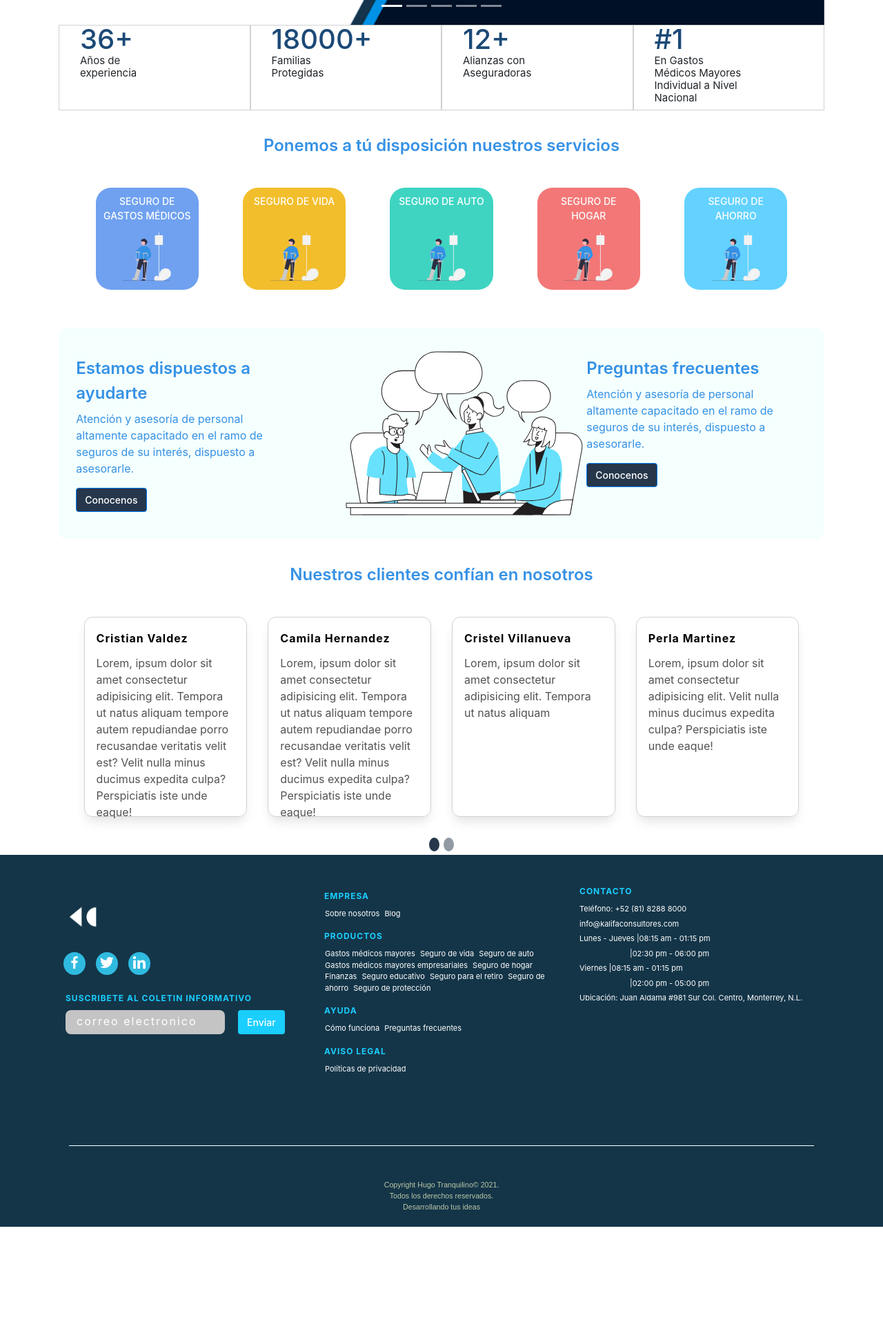
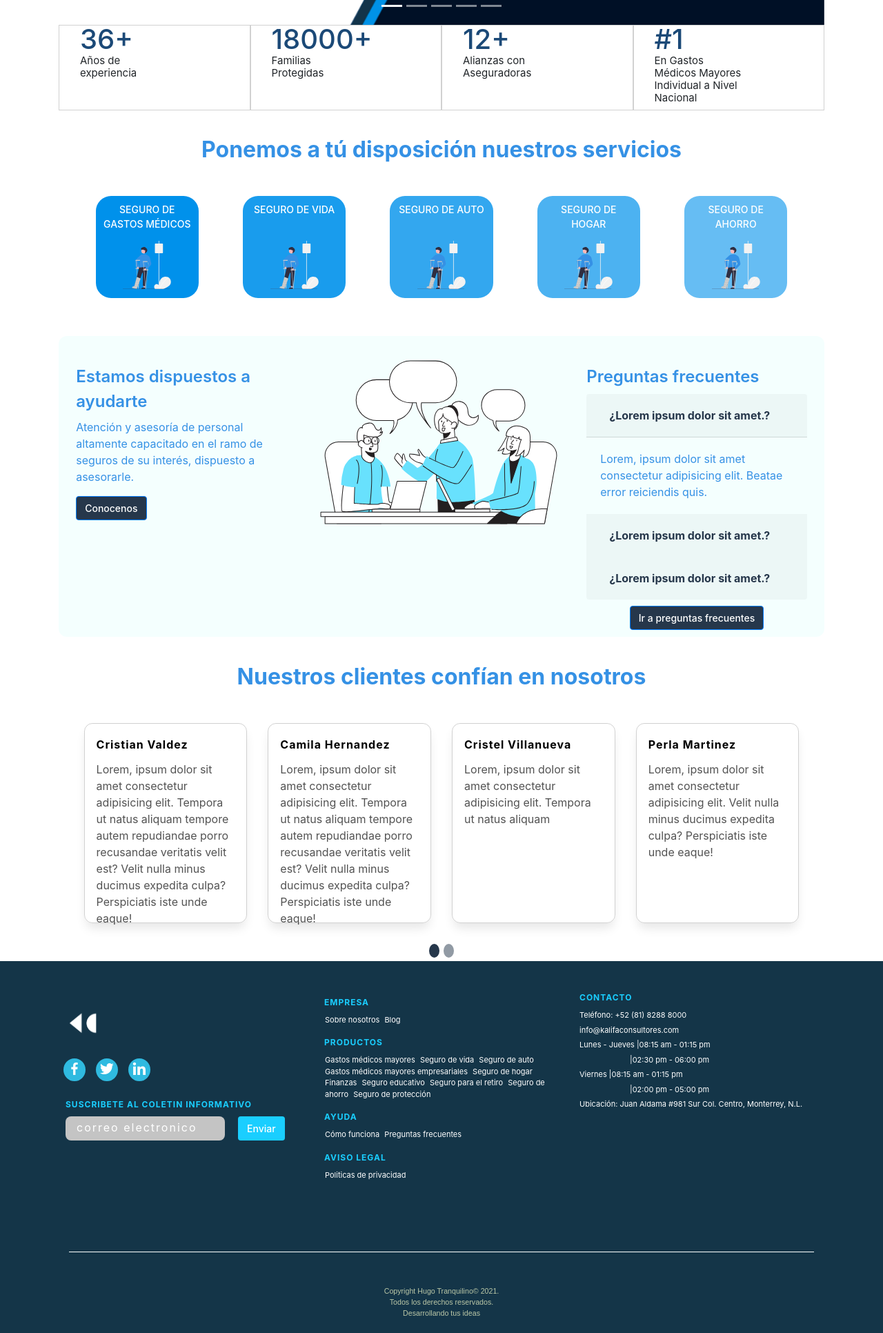
Before and after one commit to HugoTranquilino/aseguradora, a PHP site: page / in a window 1280 px wide. Shown: the part 465-2397 px from the top of the page at 69% size. Before the commit the page ends 2243 px from the top, so only its background shows below. Run offline with PHP 8.4, Linux system fonts and the light colour scheme; a map, chart or similar area stays blank; grey boxes are pictures that could not be loaded.

Commit message:
actualizacion de la vista

```diff
--- a/assets/css/styles.css
+++ b/assets/css/styles.css
@@ -35,6 +35,13 @@
     --s_rosa:#f37777;
     --s_cielo:#63d2ff;
 
+    --azul-1:#0091eb;
+    --azul-2:#199ced;
+    --azul-3:#33a7ef;
+    --azul-4:#4cb2f1;
+    --azul-5:#66bdf3;
+    --azul-6:#7fc8f5;
+
     /* footer */
     --background_footer:#143548;
 }
@@ -61,6 +68,7 @@ section{
 .btn-secoundary:hover {
     background: var(--azul-oscuro-primario);
     color: var(--blancos);
+    border: 1px solid var(--blancos);
 }
 
 /* navbar */
@@ -127,7 +135,24 @@ span.navbar-toggler-icon {
     border-radius: 12px;
 }
 
+.card{
+    background: none;
+    border: none;
+}
+
+.btn.btn-link.btn-block.text-left {
+    color: var(--azul-oscuro-primario);
+    font-weight: bold;
+}
+
 .title-secction{
+    color:var(--azul-primario);
+    font-size: 32px;
+    font-weight: bold;
+    margin-bottom: 2%;
+}
+
+.title{
     color:var(--azul-primario);
     font-size: 24px;
     font-weight: 600;
@@ -137,6 +162,10 @@ span.navbar-toggler-icon {
 .msg-compania{
     margin: 12% 3% 3% 3%;
     color: var(--azul-primario);
+}
+
+.img_compania{
+    margin: 1px -11% 0px -11%;
 }
 
 /* comentarios */
@@ -208,49 +237,33 @@ ol.carousel-indicators.comentarios {
     height: 148px;
     margin: 0px 3% 0px 3%;
     border-radius: 22px;
-    background: #4d9af45c;
+    /* background: #4d9af45c; */
     transition: all 400ms ease;
 }
 
 .target-seguro:hover{
     box-shadow: 13px 16px 4px -2px rgba(0,0,0,0.1);
     transform: translateY(-3%);
-    /* animation-delay: 2s,4ms;
-    width: 145px; */
 }
 
-.gastos_medicos{
-    /* background: var(--t_verd); */
-    background: var(--s_azul_claro);
-    /* #6fa1f0 */
-    /* azul claro */
+.seguro_1{
+    background: var(--azul-1);
 }
 
-.vida{
-    /* background: var(--t_turqueza); */
-    background: var(--s_amarillo);
-    /* #155a8dd9 */
+.seguro_2{
+    background: var(--azul-2);
 }
 
-.auto{
-    /* background:var(--t_melon); */
-    background: var(--s_menta);
-    /* #f2be2c */
-    /* amarillo */
+.seguro_3{
+    background: var(--azul-3);
 }
 
-.hogar{
-    /* background: var(--t_cielo); */
-    background: var(--s_rosa);
-    /* #f37777 */
-    /* rosa */
+.seguro_4{
+    background: var(--azul-4);
 }
 
-.ahorro{
-    /* background: var(--t_menta); */
-    background: var(--s_cielo);
-    /* #63d2ff */
-    /* cielo */
+.seguro_5{
+    background: var(--azul-5);
 }
 
 .title-target {
@@ -394,3 +407,9 @@ ul.servicios {
     font-family: Heebo,sans-serif;
     margin-bottom: 2em;
 }
+
+/* seccion de contacto */
+.info-box{
+    background: #1aceff5c;
+    padding: 2% 0px 2% 0px;
+}
--- a/pages/home.php
+++ b/pages/home.php
@@ -4,5 +4,5 @@ include('views/estadisticas.php');
 include('views/top_seguros.php');
 include('views/compania.php');
 include('views/comentarios.php');
-// include('views/top_seguros.php');
+// include('views/contacto.php');
 ?>
--- a/views/compania.php
+++ b/views/compania.php
@@ -3,9 +3,10 @@
         <div class="row">
             <div class="col-md-4">
                 <div class="msg-compania">
-                    <label for="title-secction" class="title-secction">Estamos dispuestos a ayudarte</label>
+                    <label for="title-secction" class="title">Estamos dispuestos a ayudarte</label>
                     <p class="mensaje">
-                    Atención y asesoría de personal altamente capacitado en el ramo de seguros de su interés, dispuesto a asesorarle.
+                        Atención y asesoría de personal altamente capacitado en el ramo de seguros de su interés,
+                        dispuesto a asesorarle.
                     </p>
                     <button type="button" class="btn-primary btn" id="conocenos">Conocenos</button>
                 </div>
@@ -17,11 +18,82 @@
             </div>
             <div class="col-md-4">
                 <div class="msg-compania">
-                    <label for="title-secction" class="title-secction">Preguntas frecuentes</label>
+                    <label for="title-secction" class="title">Preguntas frecuentes</label>
+                    <!-- <p class="mensaje">
+                        <b>¿Lorem ipsum dolor sit amet.?</b> <br>
+                        Lorem ipsum dolor sit amet, consectetur adipisicing.
+                    </p>
                     <p class="mensaje">
-                    Atención y asesoría de personal altamente capacitado en el ramo de seguros de su interés, dispuesto a asesorarle.
+                        <b>¿Lorem ipsum dolor sit amet.?</b> <br>
+                        Lorem ipsum dolor sit amet, consectetur adipisicing.
                     </p>
-                    <button type="button" class="btn-primary btn" id="conocenos">Conocenos</button>
+                    <p class="mensaje">
+                        <b>¿Lorem ipsum dolor sit amet.?</b> <br>
+                        Lorem ipsum dolor sit amet, consectetur adipisicing.
+                    </p> -->
+
+                    <div class="accordion" id="accordionExample">
+                        <div class="card">
+                            <div class="card-header" id="headingOne">
+                                <h2 class="mb-0">
+                                    <button class="btn btn-link btn-block text-left" type="button"
+                                        data-toggle="collapse" data-target="#collapseOne" aria-expanded="true"
+                                        aria-controls="collapseOne">
+                                        ¿Lorem ipsum dolor sit amet.?
+                                    </button>
+                                </h2>
+                            </div>
+
+                            <div id="collapseOne" class="collapse show" aria-labelledby="headingOne"
+                                data-parent="#accordionExample">
+                                <div class="card-body">
+                                    Lorem, ipsum dolor sit amet consectetur adipisicing elit. Beatae error reiciendis
+                                    quis.
+                                </div>
+                            </div>
+                        </div>
+                        <div class="card">
+                            <div class="card-header" id="headingTwo">
+                                <h2 class="mb-0">
+                                    <button class="btn btn-link btn-block text-left collapsed" type="button"
+                                        data-toggle="collapse" data-target="#collapseTwo" aria-expanded="false"
+                                        aria-controls="collapseTwo">
+                                        ¿Lorem ipsum dolor sit amet.?
+                                    </button>
+                                </h2>
+                            </div>
+                            <div id="collapseTwo" class="collapse" aria-labelledby="headingTwo"
+                                data-parent="#accordionExample">
+                                <div class="card-body">
+                                    Lorem ipsum dolor sit amet consectetur adipisicing elit. Nam quos tenetur omnis
+                                    accusamus ad aspernatur repudiandae fuga nesciunt eligendi. Numquam.
+                                </div>
+                            </div>
+                        </div>
+                        <div class="card">
+                            <div class="card-header" id="headingThree">
+                                <h2 class="mb-0">
+                                    <button class="btn btn-link btn-block text-left collapsed" type="button"
+                                        data-toggle="collapse" data-target="#collapseThree" aria-expanded="false"
+                                        aria-controls="collapseThree">
+                                        ¿Lorem ipsum dolor sit amet.?
+                                    </button>
+                                </h2>
+                            </div>
+                            <div id="collapseThree" class="collapse" aria-labelledby="headingThree"
+                                data-parent="#accordionExample">
+                                <div class="card-body">
+                                    Lorem ipsum dolor sit amet consectetur adipisicing elit. Reprehenderit veniam hic
+                                    quo nostrum adipisci!
+                                </div>
+                            </div>
+                        </div>
+                    </div>
+
+                    <center>
+                        <button type="button" class="btn-primary btn" id="preguntas_frecuentes" style="margin-top: 3%;">Ir a preguntas
+                            frecuentes</button>
+                    </center>
                 </div>
             </div>
         </div>
--- a/views/footer.php
+++ b/views/footer.php
@@ -4,7 +4,7 @@
         <div class="container">
             <div class="col-md-12">
                 <div class="row ">
-                    <div class="col-md-4 seccion_down">
+                    <div class="col-lg-4 col-md-6 col-xs-12 seccion_down">
                         <div class="footer-principal">
                             <div class="compania">
                                 <a href="#" class="">
@@ -52,10 +52,10 @@
                             </div>
                         </div>
                     </div>
-                    <div class="col-md-4 seccion_down">
+                    <div class="col-lg-4 col-md-6 col-xs-12 seccion_down">
                         <section>
                             <div class="title_section_footer">
-                                <label for="" class="title">EMPRESA</label>
+                                <label for="" class="">EMPRESA</label>
                             </div>
                             <div class="content-secction">
                                 <ul class="servicios">
@@ -70,7 +70,7 @@
                         </section>
                         <section>
                             <div class="title_section_footer">
-                                <label for="" class="title">PRODUCTOS</label>
+                                <label for="" class="">PRODUCTOS</label>
                             </div>
                             <div class="content-secction">
                                 <ul class="servicios">
@@ -109,7 +109,7 @@
                         </section>
                         <section>
                             <div class="title_section_footer">
-                                <label for="" class="title">AYUDA</label>
+                                <label for="" class="">AYUDA</label>
                             </div>
                             <div class="content-secction">
                                 <ul class="servicios">
@@ -124,7 +124,7 @@
                         </section>
                         <section>
                             <div class="title_section_footer">
-                                <label for="" class="title">AVISO LEGAL</label>
+                                <label for="" class="">AVISO LEGAL</label>
                             </div>
                             <div class="content-secction">
                                 <ul class="servicios">
@@ -135,9 +135,9 @@
                             </div>
                         </section>
                     </div>
-                    <div class="col-md-4 seccion_down">
+                    <div class="col-lg-4 col-md-12 col-xs-12 seccion_down">
                         <div class="title_section_footer">
-                            <label for="" class="title">CONTACTO</label>
+                            <label for="" class="">CONTACTO</label>
                         </div>
                         <div class="content-secction">
                             <div class="line_item">
@@ -162,16 +162,6 @@
                                 <label for="" class="item_contact">Ubicación: Juan Aldama #981 Sur Col. Centro,
                                     Monterrey, N.L.</label>
                             </div>
-                            <!-- <P>
-                                Teléfono: +52 (81) 8288 8000 <br>
-                                info@kalifaconsultores.com <br>
-                                Lunes - Jueves| 08:15 am - 01:15 pm <br>
-                                |02:30 pm - 06:00 pm <br>
-                                Viernes| 08:15 am - 01:15 pm <br>
-                                | 02:00 pm - 05:00 pm
-                                <br>
-                                Ubicación: Juan Aldama #981 Sur Col. Centro, Monterrey, N.L.
-                            </P> -->
                         </div>
                         <div class="section-map">
                             <div class="col-md-12 col-lg-12 col-xl-12">
@@ -196,6 +186,9 @@
     </footer>
 
     <script src="assets/js/jquery-3.5.1.js"></script>
+    <!-- <script src="https://cdn.jsdelivr.net/npm/@popperjs/core@2.9.1/dist/umd/popper.min.js" integrity="sha384-SR1sx49pcuLnqZUnnPwx6FCym0wLsk5JZuNx2bPPENzswTNFaQU1RDvt3wT4gWFG" crossorigin="anonymous"></script> -->
+<!-- <script src="https://cdn.jsdelivr.net/npm/bootstrap@5.0.0-beta3/dist/js/bootstrap.min.js" integrity="sha384-j0CNLUeiqtyaRmlzUHCPZ+Gy5fQu0dQ6eZ/xAww941Ai1SxSY+0EQqNXNE6DZiVc" crossorigin="anonymous"></script> -->
+    <!-- <script src="https://cdn.jsdelivr.net/npm/bootstrap@5.0.0-beta3/dist/js/bootstrap.bundle.min.js"></script> -->
     <script src="assets/js/bootstrap.bundle.min.js"></script>
     <script src="assets/js/boxicons.js"></script>
     <!-- <script src="https://code.jquery.com/jquery-3.5.1.slim.min.js"></script> -->
--- a/views/header.php
+++ b/views/header.php
@@ -8,6 +8,7 @@
     <title>Kalifa Consultores</title>
     <link rel="shortcut icon" href="assets/img/KCfavicon.ico">
     <link rel="stylesheet" href="assets/css/bootstrap.min.css">
+    <!-- <link href="https://cdn.jsdelivr.net/npm/bootstrap@5.0.0-beta3/dist/css/bootstrap.min.css" rel="stylesheet" integrity="sha384-eOJMYsd53ii+scO/bJGFsiCZc+5NDVN2yr8+0RDqr0Ql0h+rP48ckxlpbzKgwra6" crossorigin="anonymous"> -->
     <link rel="stylesheet" href="assets/css/styles.css">
 </head>
 
--- a/views/top_seguros.php
+++ b/views/top_seguros.php
@@ -7,7 +7,7 @@
             <div class="carousel-inner" id="seguros">
                 <div class="carousel-item active">
                     <div class="row">
-                        <div class="target-seguro gastos_medicos">
+                        <div class="target-seguro seguro_1">
                             <div class="title-target">
                                 <label for="title-seguro">SEGURO DE GASTOS MÉDICOS</label>
                             </div>
@@ -17,7 +17,7 @@
                                 </center>
                             </div>
                         </div>
-                        <div class="target-seguro vida">
+                        <div class="target-seguro seguro_2">
                             <div class="title-target">
                                 <label for="title-seguro">SEGURO DE VIDA</label>
                             </div>
@@ -27,7 +27,7 @@
                                 </center>
                             </div>
                         </div>
-                        <div class="target-seguro auto">
+                        <div class="target-seguro seguro_3">
                             <div class="title-target">
                                 <label for="title-seguro">SEGURO DE AUTO</label>
                             </div>
@@ -37,7 +37,7 @@
                                 </center>
                             </div>
                         </div>
-                        <div class="target-seguro hogar">
+                        <div class="target-seguro seguro_4">
                             <div class="title-target">
                                 <label for="title-seguro">SEGURO DE HOGAR</label>
                             </div>
@@ -47,7 +47,7 @@
                                 </center>
                             </div>
                         </div>
-                        <div class="target-seguro ahorro">
+                        <div class="target-seguro seguro_5">
                             <div class="title-target">
                                 <label for="title-seguro">SEGURO DE AHORRO</label>
                             </div>
@@ -61,7 +61,7 @@
                 </div>
                 <div class="carousel-item">
                     <div class="row">
-                        <div class="target-seguro gastos_medicos">
+                        <div class="target-seguro seguro_5">
                             <div class="title-target">
                                 <label for="title-seguro">SEGURO 6</label>
                             </div>
@@ -71,7 +71,7 @@
                                 </center>
                             </div>
                         </div>
-                        <div class="target-seguro vida">
+                        <div class="target-seguro seguro_4">
                             <div class="title-target">
                                 <label for="title-seguro">SEGURO DE VIDA</label>
                             </div>
@@ -81,7 +81,7 @@
                                 </center>
                             </div>
                         </div>
-                        <div class="target-seguro auto">
+                        <div class="target-seguro seguro_3">
                             <div class="title-target">
                                 <label for="title-seguro">SEGURO DE AUTO</label>
                             </div>
@@ -91,7 +91,7 @@
                                 </center>
                             </div>
                         </div>
-                        <div class="target-seguro hogar">
+                        <div class="target-seguro seguro_2">
                             <div class="title-target">
                                 <label for="title-seguro">SEGURO DE HOGAR</label>
                             </div>
@@ -101,7 +101,7 @@
                                 </center>
                             </div>
                         </div>
-                        <div class="target-seguro ahorro">
+                        <div class="target-seguro seguro_1">
                             <div class="title-target">
                                 <label for="title-seguro">SEGURO DE AHORRO</label>
                             </div>
```
Also changed, not shown: views/contacto.php (added, +64 -0 lines).
